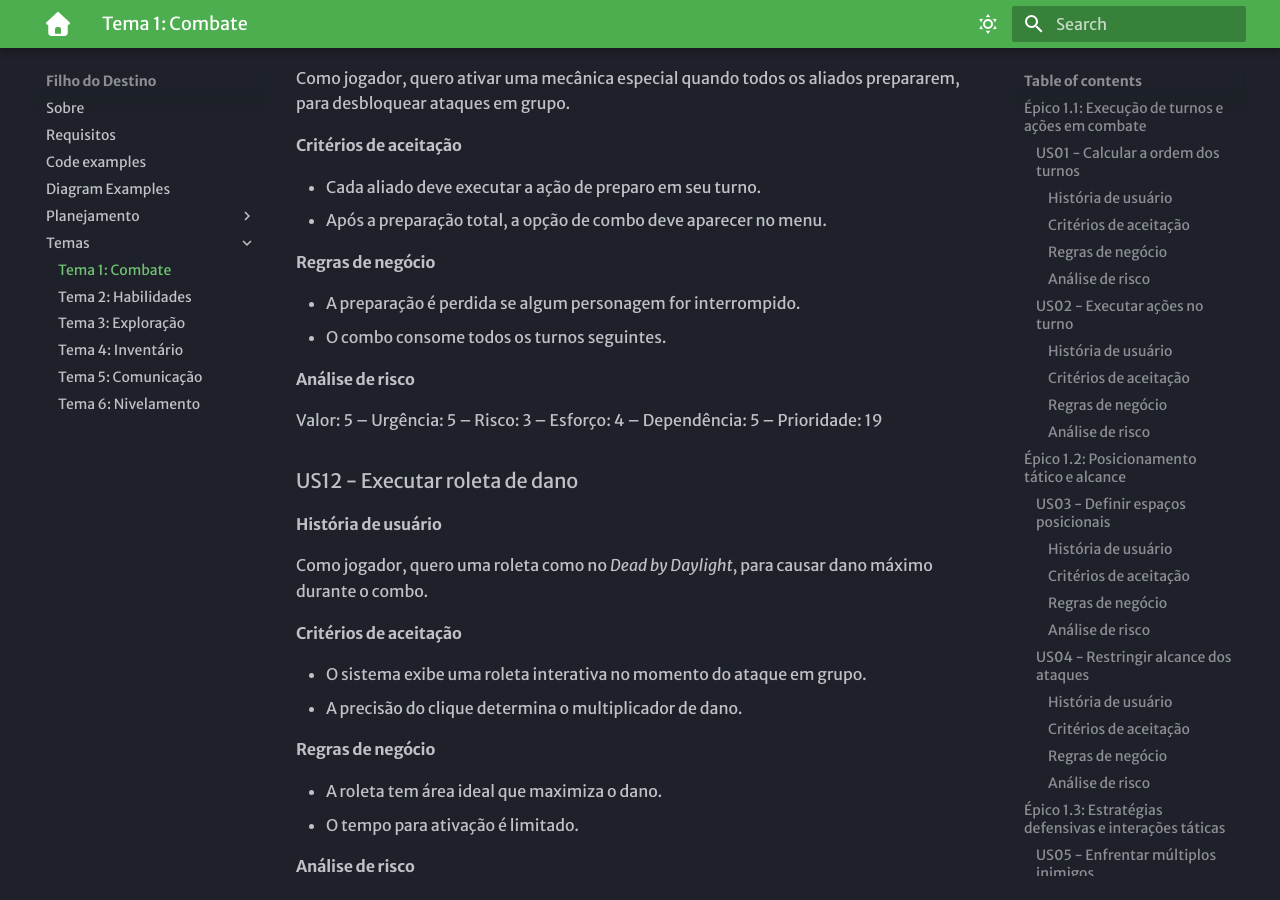
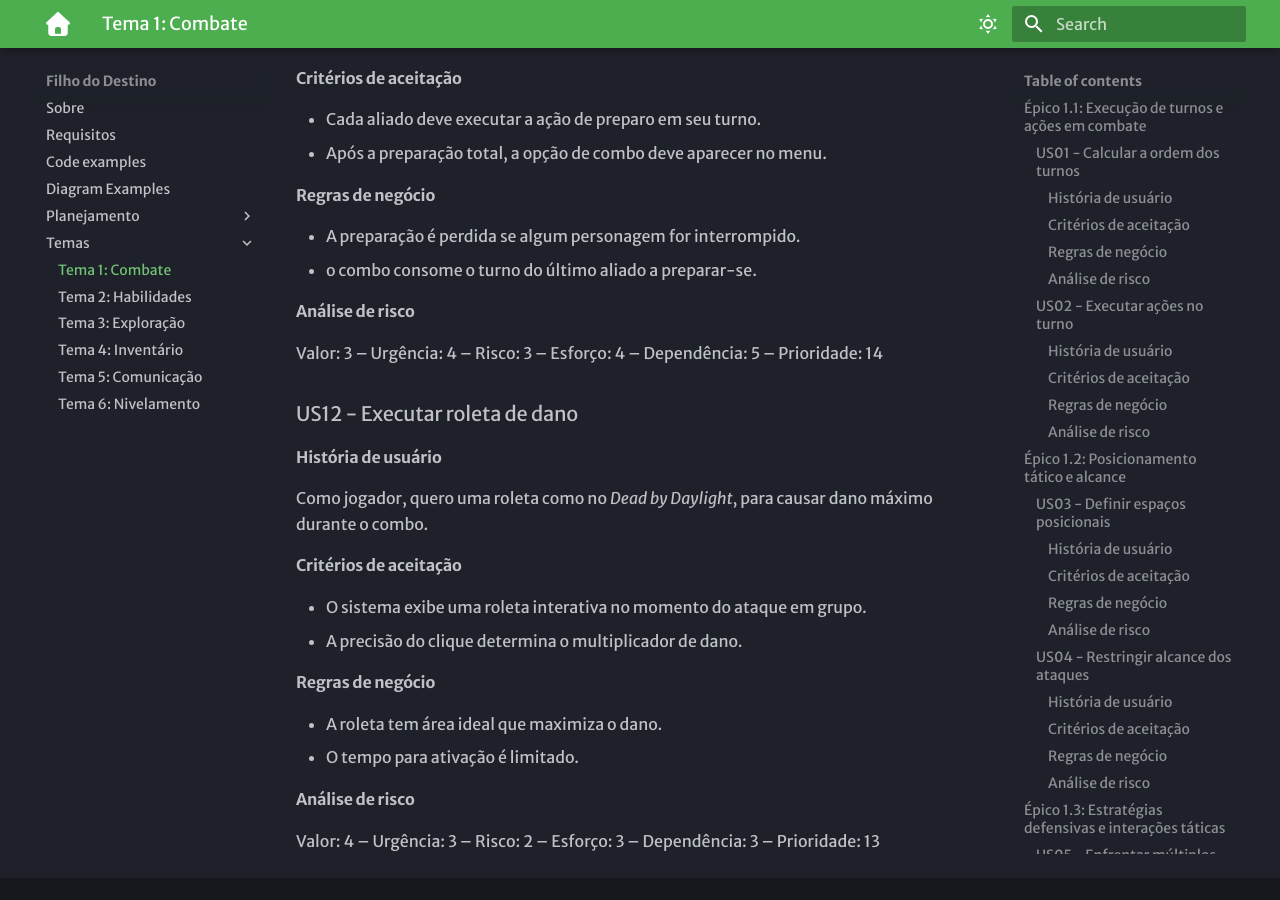
Before and after one commit to CorujaGames/FilhoDoDestino-Docs, an MkDocs documentation site: the page built from docs/Temas/tema-1.md, in a window 1280 px wide and 900 px high, scrolled down 5567 px. Built offline with MkDocs 1.6.1 and Material for MkDocs 9.7.7, drawn with Linux system fonts in a browser that asks for light colours; some web fonts are replaced; some of the changed text lies outside the part shown.

Commit message:
Update tema-1.md

```diff
--- a/docs/Temas/tema-1.md
+++ b/docs/Temas/tema-1.md
@@ -190,10 +188,10 @@ Como jogador, quero ativar uma mecânica especial quando todos os aliados prepar
 
 #### **Regras de negócio**
 - A preparação é perdida se algum personagem for interrompido.
-- O combo consome todos os turnos seguintes.
+- o combo consome o turno do último aliado a preparar-se.
 
 #### **Análise de risco**
-Valor: 5 – Urgência: 5 – Risco: 3 – Esforço: 4 – Dependência: 5 – Prioridade: 19
+Valor: 3 – Urgência: 4 – Risco: 3 – Esforço: 4 – Dependência: 5 – Prioridade: 14
 
 
 ### US12 - Executar roleta de dano
```
Also changed, not shown: other parts of docs/Temas/tema-1.md (+1 -3 lines).
